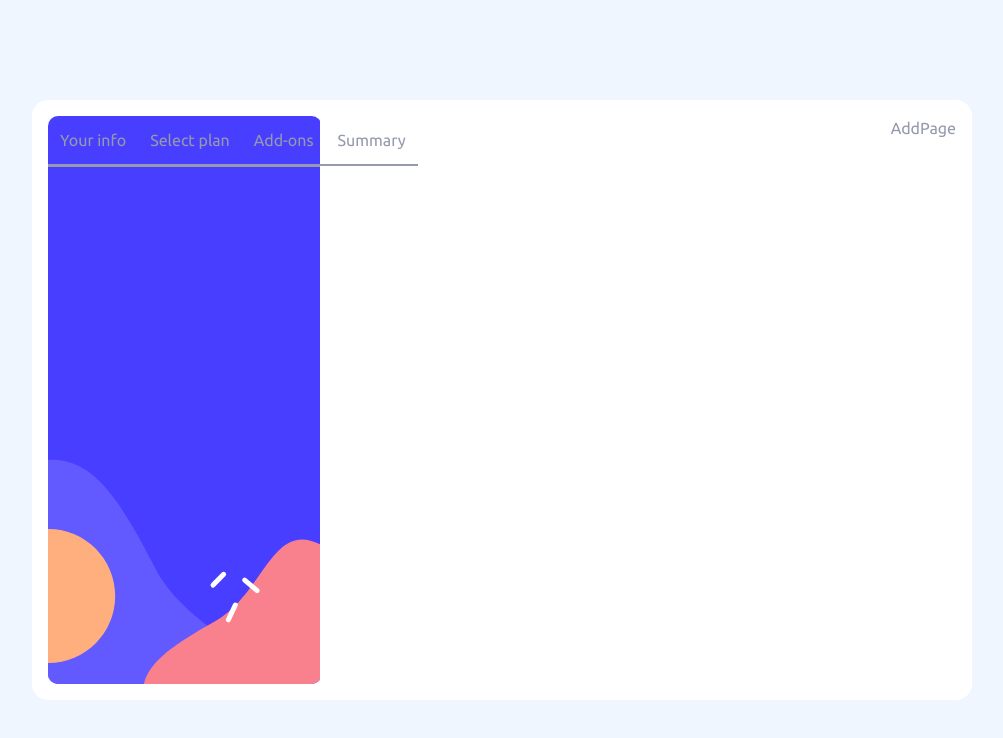
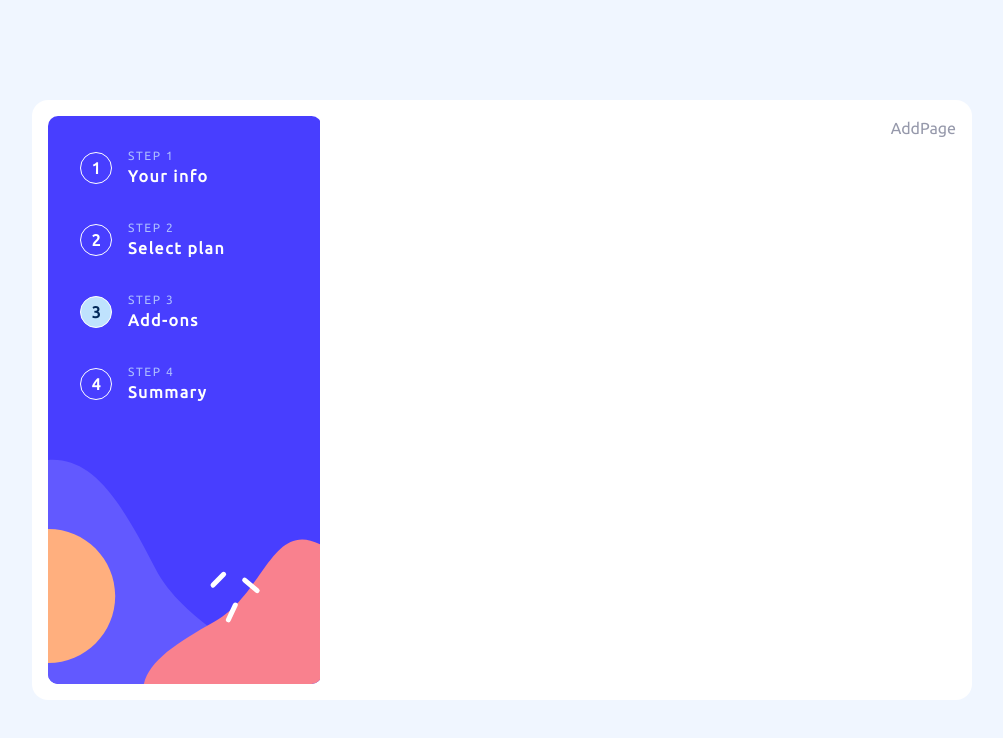
Before and after one commit to InnaTymoshenko/multi-step-form, a Next.js app: page /add in a window 1280 px wide. Shown: the top 738 px of the page, without its empty margins (138-1141 px from the left). Built offline with nearby package versions, Linux system fonts and the light colour scheme.

Commit message:
created navTabs component

```diff
--- a/components/nav-tabs.tsx
+++ b/components/nav-tabs.tsx
@@ -1,4 +1,7 @@
+'use client'
+
 import React from 'react'
+import { usePathname, useSelectedLayoutSegment } from 'next/navigation'
 import Link from 'next/link'
 import { VariantProps, cva } from 'class-variance-authority'
 import { cn } from '@/utils/cn'
@@ -6,13 +9,11 @@ import { cn } from '@/utils/cn'
 type Props = {}
 
 export const tabStyles = cva(
-	[
-		'gap-2 inline-flex items-center justify-center whitespace-nowrap px-3 py-3 text-secondary font-medium hover:text-primary disabled:pointer-events-none disabled:opacity-50 border-b-2 border-transparent'
-	],
+	['w-[32px] h-[32px] border border-white rounded-full flex justify-center items-center text-white font-semibold'],
 	{
 		variants: {
 			selected: {
-				true: 'border-b-2 border-selected text-primary'
+				true: 'text-blue-300 bg-blue-50'
 			}
 		}
 	}
@@ -21,8 +22,10 @@ export const tabStyles = cva(
 export interface TabProps extends React.ComponentPropsWithoutRef<typeof Link>, VariantProps<typeof tabStyles> {}
 
 const NavTab = React.forwardRef<React.ElementRef<typeof Link>, TabProps>(
-	({ className, href, selected, ...props }, ref) => (
-		<Link ref={ref} href={href} className={cn(tabStyles({ selected }), className)} {...props} />
+	({ className, href, selected, children, ...props }, ref) => (
+		<Link ref={ref} href={href} className={cn(tabStyles({ selected }), className)} {...props}>
+			{children}
+		</Link>
 	)
 )
 NavTab.displayName = 'NavTab'
@@ -32,20 +35,25 @@ interface NavTabsProps extends React.HTMLAttributes<HTMLDivElement> {
 }
 
 const NavTabs = ({ className, children, items, ...props }: NavTabsProps) => {
-	// const segment = useSelectedLayoutSegment()
-	// const pathname = usePathname()
+	const segment = useSelectedLayoutSegment()
+	const pathname = usePathname()
 
 	return (
-		<div className={cn('flex items-center border-b', className)} {...props}>
+		<div className={cn('flex flex-col gap-8 pt-8', className)} {...props}>
 			{items.map((item, index) => {
 				return (
-					<NavTab
-						key={index}
-						href={item.href}
-						// selected={segment === null ? item.href === pathname : item.href.includes(String(segment))}
-					>
-						{item.title}
-					</NavTab>
+					<div key={index} className="flex gap-4 px-8 items-center">
+						<NavTab
+							href={item.href}
+							selected={segment === null ? item.href === pathname : item.href.includes(String(segment))}
+						>
+							{index + 1}
+						</NavTab>
+						<div className="flex flex-col justify-between items-start tracking-widest">
+							<span className="text-sm text-blue-100">{`STEP ${index + 1}`}</span>
+							<strong className="text-lg text-white">{item.title}</strong>
+						</div>
+					</div>
 				)
 			})}
 		</div>
```
